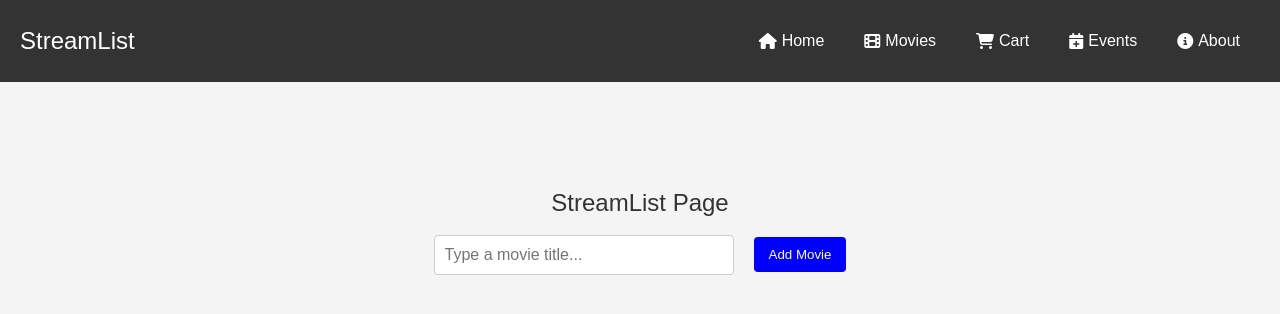
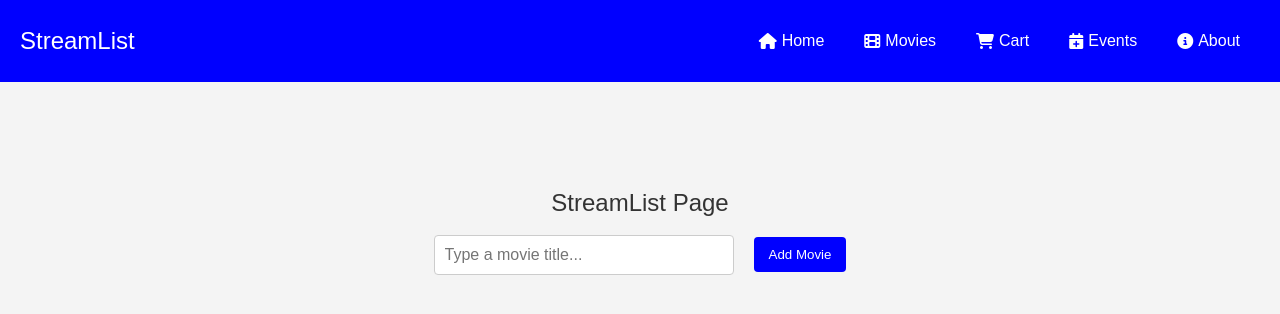
Before and after one commit to TylerMappes/streamlist-app, a React (Create React App) app: page / in a window 1280 px wide. Shown: the top 314 px of the page. Built offline with nearby package versions, Linux system fonts and the light colour scheme.

Commit message:
Update Navbar.css

```diff
--- a/src/components/Navbar.css
+++ b/src/components/Navbar.css
@@ -2,7 +2,7 @@
   display: flex;
   justify-content: space-between; /* Space out navbar items */
   align-items: center;
-  background-color: #333; /* Dark background color */
+  background-color: blue; /* Dark background color */
   padding: 10px 20px; /* Add padding around navbar */
 }
 
```
